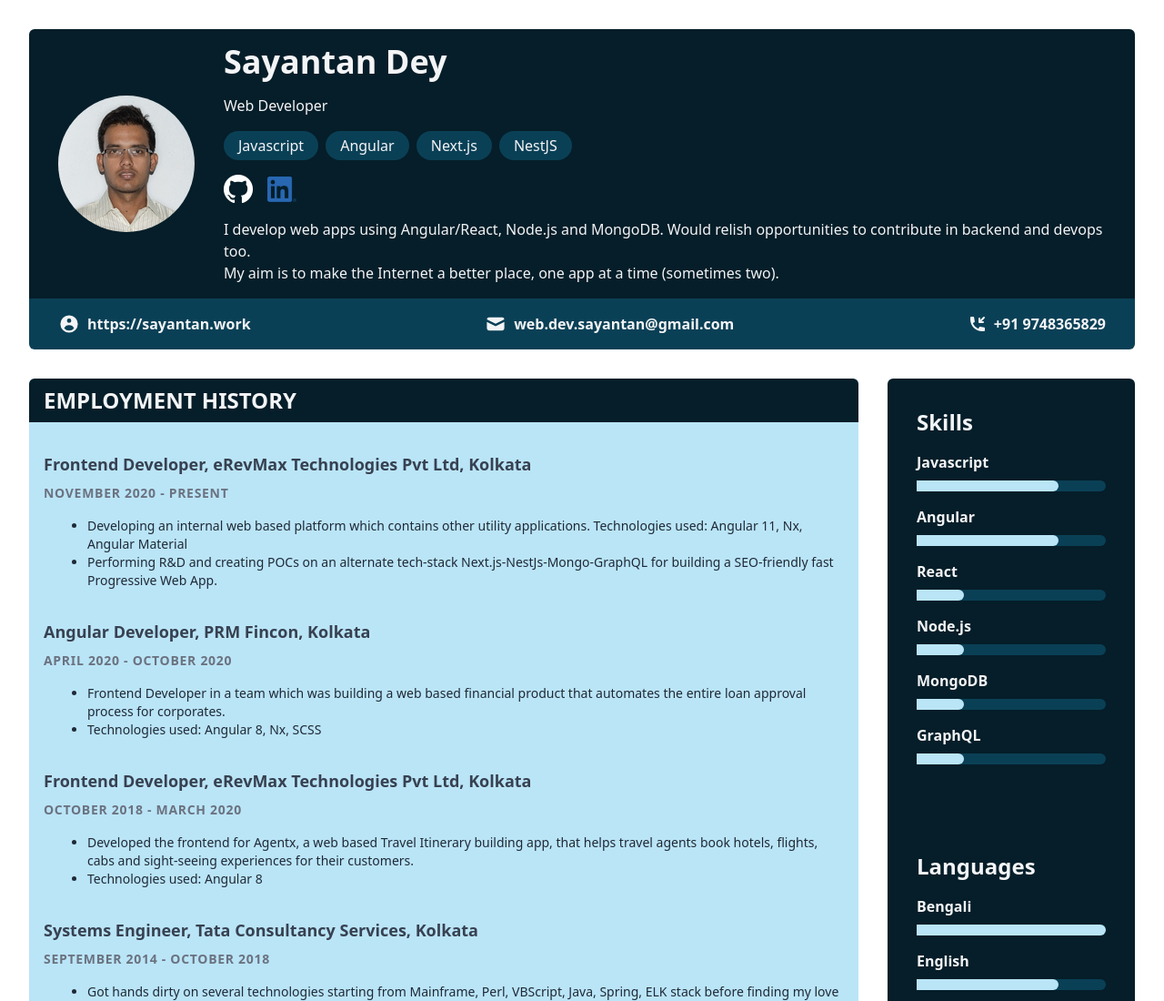
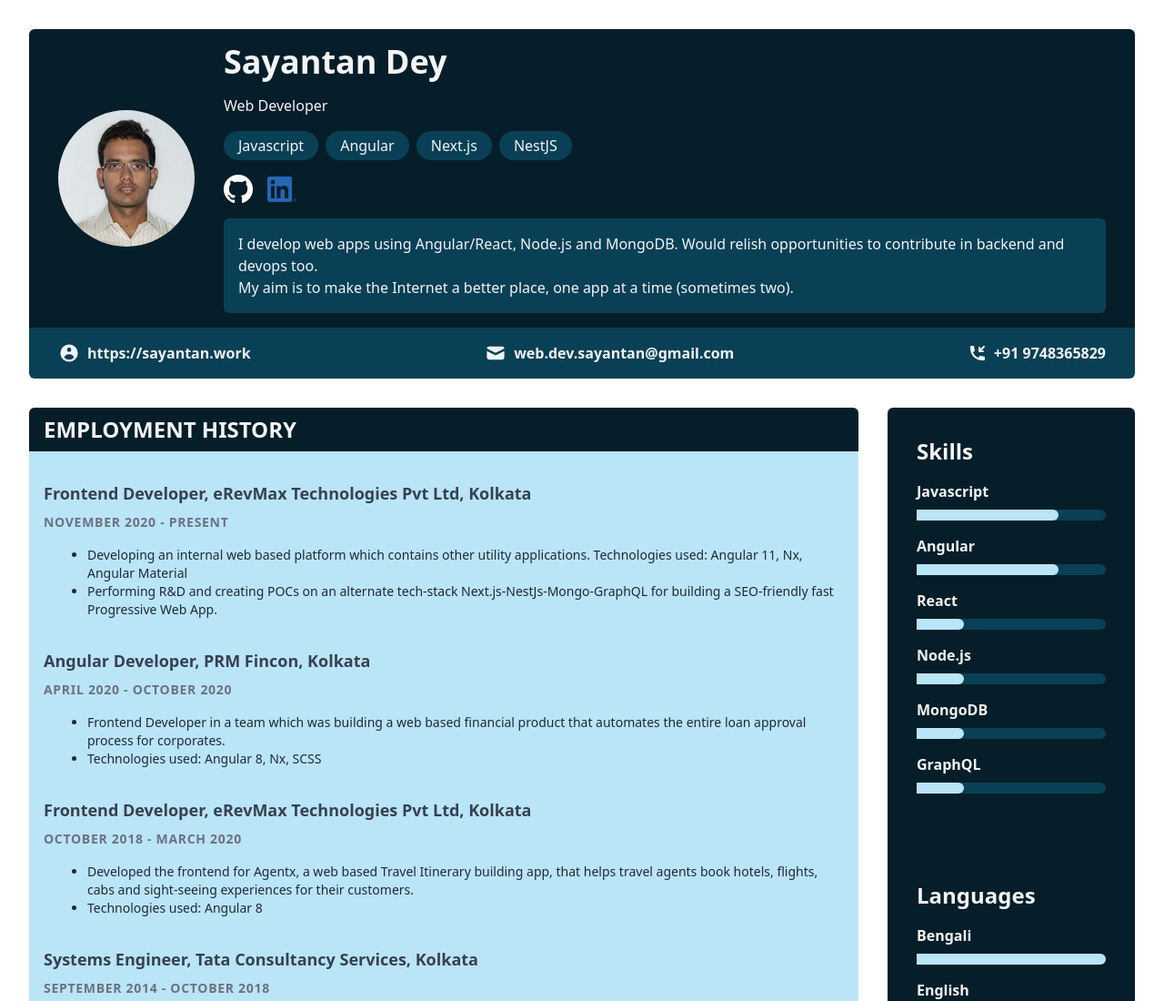
Before and after one commit to Ishanz23/sayantan.work, a Gatsby site: page / in a window 1280 px wide. Shown: the top 1100 px of the page at 91% size. Built offline with nearby package versions, Linux system fonts and the light colour scheme; Gatsby itself is replaced by a stand-in of ours.

Commit message:
fix: about section modified

```diff
--- a/src/pages/index.js
+++ b/src/pages/index.js
@@ -143,7 +143,7 @@ export default function Index() {
               <img src='/icons/linkedin.png' alt='linkedin' className='rounded-sm inline' width='32' height='32' />
             </a>
           </div>
-          <div className='text-center sm:text-left flex-1 pt-4'>
+          <div className='text-center sm:text-left flex-1 p-4 mt-4 rounded-md bg-secondary'>
             <p>
               I develop web apps using Angular/React, Node.js and MongoDB. Would relish opportunities to contribute in
               backend and devops too.
```
